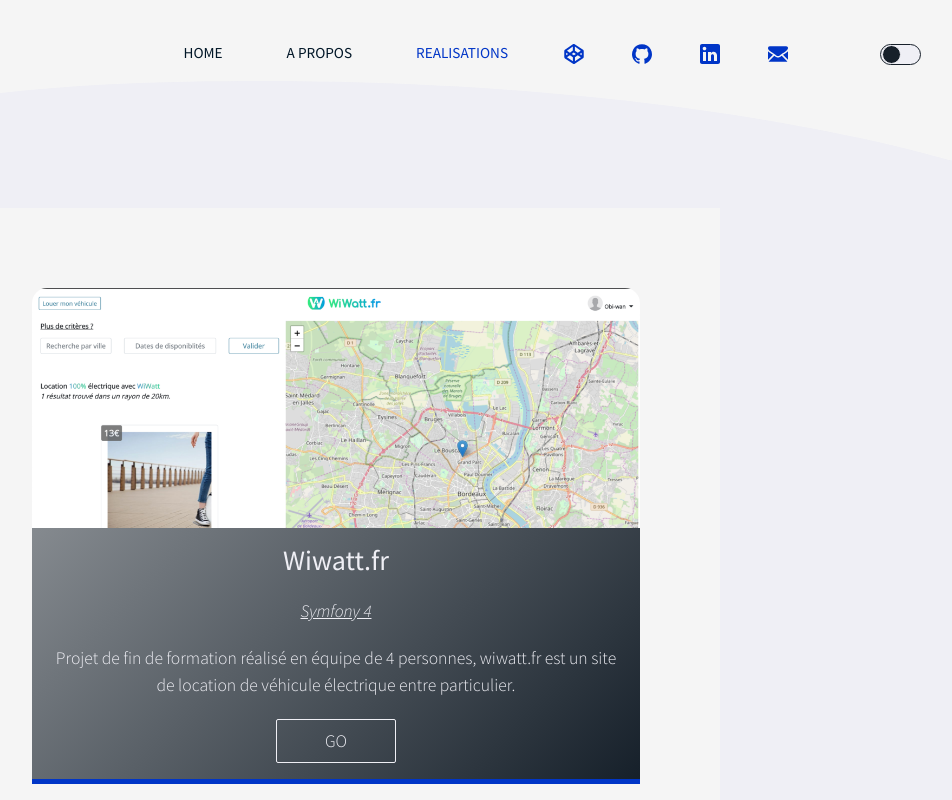
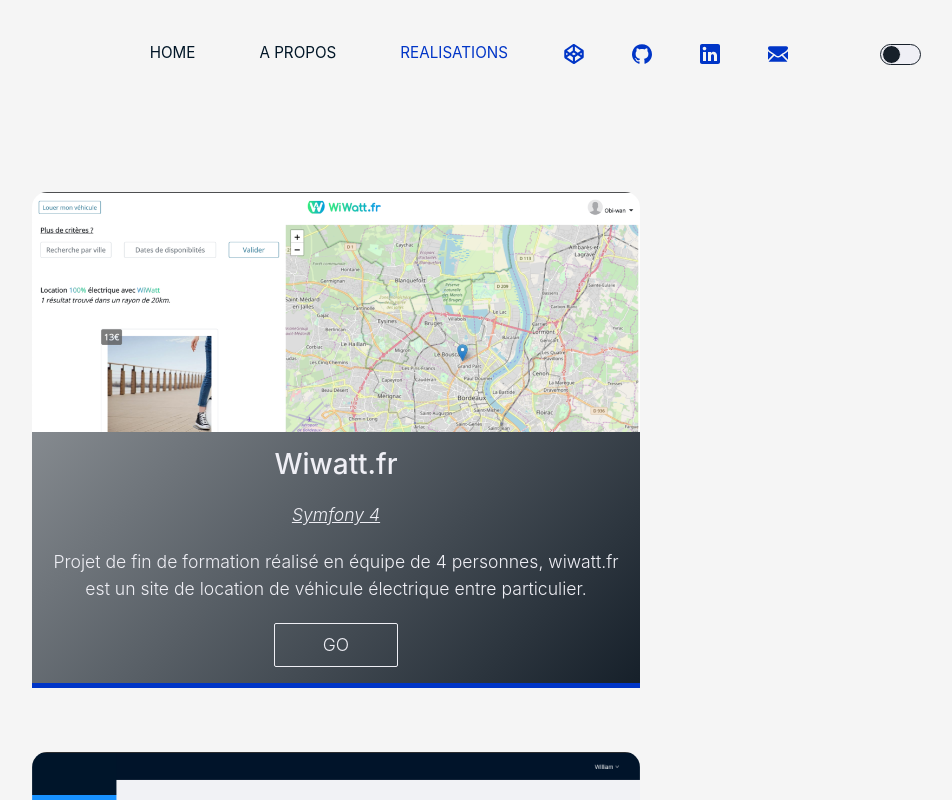
Before and after one commit to DamienMgn/vue-js-router-animation, a Vue app: page /projects in a window 1280 px wide. Shown: the top 800 px of the page, without its empty margins (304-1256 px from the left). Built offline with nearby package versions, Linux system fonts and the light colour scheme; what vue-typed-js would draw is missing.

Commit message:
new style background / font-family

```diff
--- a/src/App.vue
+++ b/src/App.vue
@@ -41,7 +41,7 @@
 
 body {
   margin: 0;
-  font-family: 'Source Sans Pro', sans-serif !important;
+  font-family: -apple-system,system-ui,BlinkMacSystemFont,"Segoe UI",Roboto,"Helvetica Neue",Arial,sans-serif;
 }
 
 #app {
--- a/src/components/About.vue
+++ b/src/components/About.vue
@@ -3,7 +3,6 @@
     <Header :mode="mode" @toggle="$emit('toggle')" />
     <div class="about-container">
       <div class="about-section about-presentation">
-        <svg xmlns="http://www.w3.org/2000/svg" viewBox="0 0 1000 100" preserveAspectRatio="none"> <path class="elementor-shape-fill" d="M0,0c0,0,0,6,0,6.7c0,18,240.2,93.6,615.2,92.6C989.8,98.5,1000,25,1000,6.7c0-0.7,0-6.7,0-6.7H0z"></path> </svg>
         <h2 class="about-title">Je m’appelle Damien et je suis développeur web junior.</h2>
         <p class="presentation-p">
         Après avoir travaillé pendant 6 ans en tant que contrôleur de gestion / comptable, j’ai décidé en 2019 de me reconvertir dans le développement web.
@@ -78,7 +77,7 @@
   display: flex;
   flex-direction: row;
   justify-content: center;
-  background: #EFEFF5;
+  background: #F5F5F5;
   transition: all 0.5s;
 }
 
@@ -95,18 +94,6 @@
   background-color: #F5F5F5;
   z-index: 1;
   transition: all 0.5s;
-}
-
-.about-section svg {
-  width: 100vw;
-  transform: rotate(180deg);
-  position: absolute;
-  top: -6rem;
-  left: -15vw;
-  min-height: 6rem;
-  z-index: 0;
-  fill: #EFEFF5;
-  transition: fill 0.5s;
 }
 
 .about-title {
@@ -212,7 +199,7 @@
 }
 
 .dark .about-container {
-  background-color: #273746;
+  background-color: #17202A;
 }
 
 .dark .about-section {
@@ -308,12 +295,11 @@
   }
 
   .about-container {
-    margin-top: 10rem;
+    margin-top: 6rem;
   }
 
   .about-title {
     margin-bottom: 2rem;
-    margin-top: 5rem;
   }
 
   .contact-container {
--- a/src/components/Home.vue
+++ b/src/components/Home.vue
@@ -42,14 +42,14 @@
 <style>
 
 .light .home {
-  background: url('../assets/images/waves.svg');
+  background: #F5F5F5;
   background-size: cover;
   color: #17202A;
   transition: all 0.5s;
 }
 
 .dark .home{
-  background: url('../assets/images/waves_dark.svg');
+  background: #17202A;
   background-size: cover;
   color: #ABB2B9;
   transition: all 0.5s;
@@ -92,10 +92,12 @@
 }
 
 .home-intro-row {
-  font-size: 1.1rem;
+  font-size: 1rem;
   z-index: 4;
   text-align: center;
   font-style: italic;
+  color: gray;
+  font-weight: 300;
 }
 
 .home-intro-row strong {
@@ -114,13 +116,14 @@
 
 
 .dark .home-intro-row strong:hover {
-  color: #F5F5F5;
+  color: #17202A;
+  text-shadow: 1px 0 0 #F5F5F5, -1px 0 0 #F5F5F5, 0 1px 0 #F5F5F5, 0 -1px 0 #F5F5F5, 1px 1px #F5F5F5, -1px -1px 0 #F5F5F5, 1px -1px 0 #F5F5F5, -1px 1px 0 #F5F5F5;
   transition: color .5s;
 }
 
 .dark .home-intro-row strong {
-  text-shadow: 1px 0 0 #F5F5F5, -1px 0 0 #F5F5F5, 0 1px 0 #F5F5F5, 0 -1px 0 #F5F5F5, 1px 1px #F5F5F5, -1px -1px 0 #F5F5F5, 1px -1px 0 #F5F5F5, -1px 1px 0 #F5F5F5;
-  color: #17202A;
+
+  color: #F5F5F5;
   transition: color .5s;
 }
 
@@ -224,11 +227,11 @@
   }
 
   .typing {
-    font-size: 1.5rem;
+    font-size: 1.3rem;
   }
 
   .home-intro-row {
-    font-size: 1.3rem;
+    font-size: 1.1rem;
   }
 
   .home-button {
--- a/src/components/Projects.vue
+++ b/src/components/Projects.vue
@@ -3,7 +3,6 @@
       <Header :mode="mode" @toggle="$emit('toggle')" />
       <div class="about-container">
         <div class="about-section projects-container">
-          <svg xmlns="http://www.w3.org/2000/svg" viewBox="0 0 1000 100" preserveAspectRatio="none"> <path class="elementor-shape-fill" d="M0,0c0,0,0,6,0,6.7c0,18,240.2,93.6,615.2,92.6C989.8,98.5,1000,25,1000,6.7c0-0.7,0-6.7,0-6.7H0z"></path> </svg>
             <div v-for="slide in slides" :key="slide.key" class="slide">
               <div class="slide-img" :class="slide.class">
               </div>
@@ -195,7 +194,7 @@
 
   .slide {
     font-size: 1.1rem;
-    margin: 4rem 0rem !important;
+    margin: 2rem 0rem !important;
   }
 
 }
--- a/src/layouts/Header.vue
+++ b/src/layouts/Header.vue
@@ -1,15 +1,12 @@
 <template>
     <header>
         <b-navbar toggleable="lg" type="dark" variant="info" >
-
             <b-navbar-toggle target="nav-collapse">
                 <div class="menu-item"></div>
                 <div class="menu-item"></div>
                 <div class="menu-item"></div>
             </b-navbar-toggle>
-
             <b-collapse id="nav-collapse" is-nav>
-
             <!-- Right aligned nav items -->
             <b-navbar-nav>
                 <router-link to="/">HOME</router-link>
```
